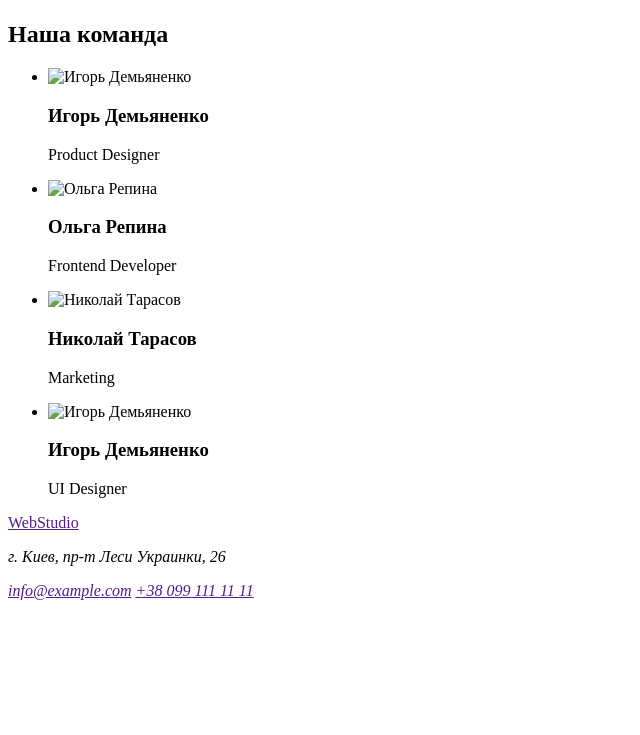
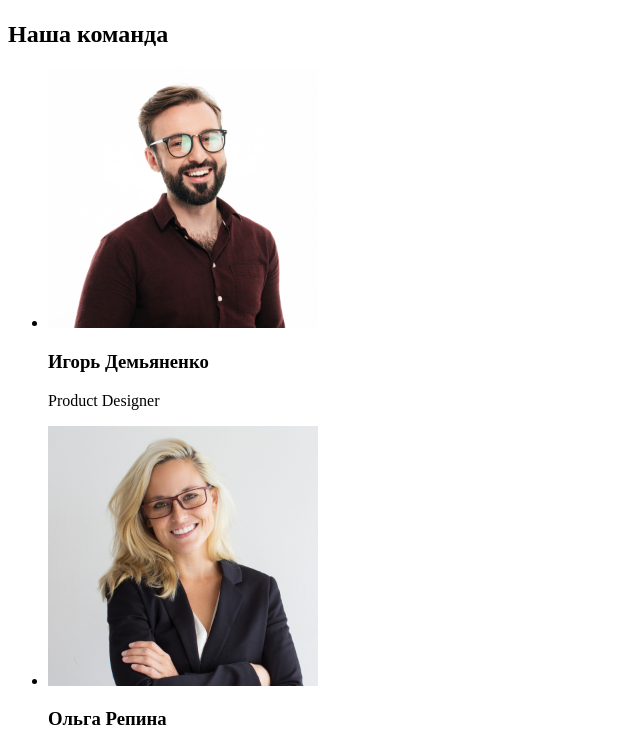
Before and after one commit to vlad-siladi/nastya-shtopor, a plain HTML site: page index.html in a window 1280 px wide. Shown: the part 1505-2240 px from the top of the page, without its empty margins (0-640 px from the left). Before the commit the page ends 2113 px from the top, so only its background shows below. Drawn offline with Linux system fonts and the light colour scheme; the site is published under a folder, as on GitHub Pages, so addresses that start at the root find nothing.

Commit message:
коррективы в изображениях

```diff
--- a/index.html
+++ b/index.html
@@ -69,25 +69,25 @@
             <h2>Наша команда</h2>
             <ul>
                 <li>
-                    <img src="/images/17.jpg" alt="Игорь Демьяненко" width="270">
+                    <img src="./images/17.jpg" alt="Игорь Демьяненко" width="270">
                     <h3>Игорь Демьяненко</h3>
                     <p>Product Designer</p>
                 </li>
 
                     <li>
-                        <img src="/images/18.jpg" alt="Ольга Репина" width="270">
+                        <img src="./images/18.jpg" alt="Ольга Репина" width="270">
                         <h3>Ольга Репина</h3>
                         <p>Frontend Developer</p>
                     </li>
 
                     <li>
-                        <img src="/images/19.jpg" alt="Николай Тарасов" width="270">
+                        <img src="./images/19.jpg" alt="Николай Тарасов" width="270">
                         <h3>Николай Тарасов</h3>
                         <p>Marketing</p>
                     </li>
 
                     <li>
-                        <img src="/images/20.jpg" alt="Игорь Демьяненко" width="270">
+                        <img src="./images/20.jpg" alt="Игорь Демьяненко" width="270">
                         <h3>Игорь Демьяненко</h3>
                         <p>UI Designer</p>
             </ul>
```
